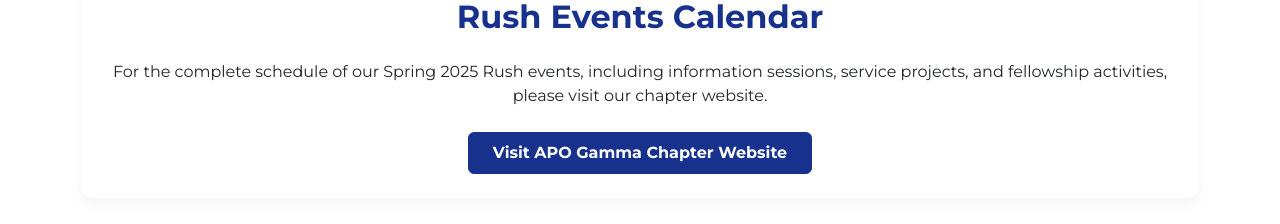
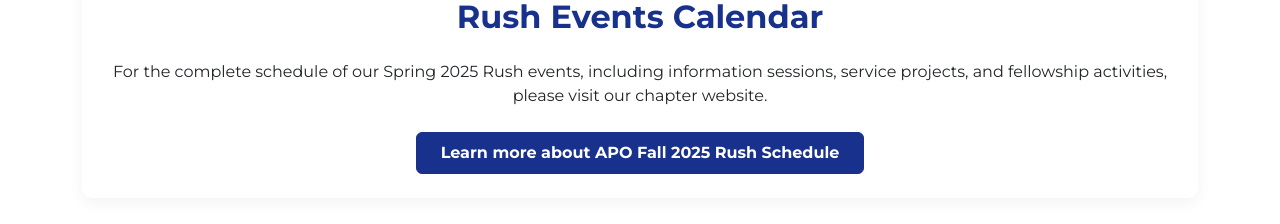
Before and after one commit to apogamma/apogamma, a React (Vite) app: page /recruitment in a window 1280 px wide. Shown: the part 1420-1644 px from the top of the page. Built offline with nearby package versions, Linux system fonts and the light colour scheme.

Commit message:
updated fall 25 rush schedule

```diff
--- a/src/pages/Recruitment.tsx
+++ b/src/pages/Recruitment.tsx
@@ -160,12 +160,12 @@
             service projects, and fellowship activities, please visit our chapter website.
           </p>
           <a
-            href="https://www.apoonline.org/gamma/"
+            href="https://docs.google.com/document/d/1k2O32bbTqZMVAjFl3nVpOD7b9oI7Z-Z-ukKdnTiCl28/edit?usp=sharing"
             target="_blank"
             rel="noopener noreferrer"
             className="btn btn-primary fw-bold px-4 py-2"
           >
-            Visit APO Gamma Chapter Website
+            Learn more about APO Fall 2025 Rush Schedule
           </a>
         </div>
 
```
